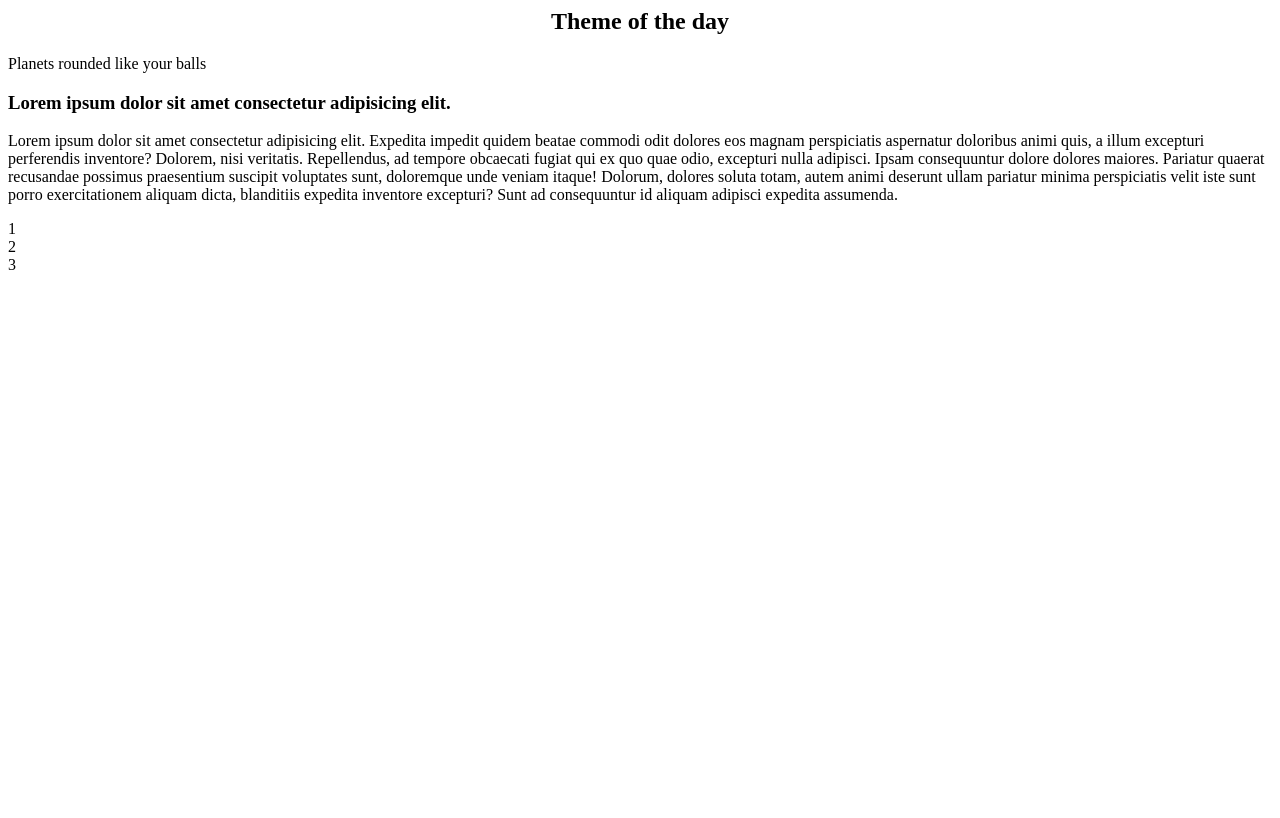
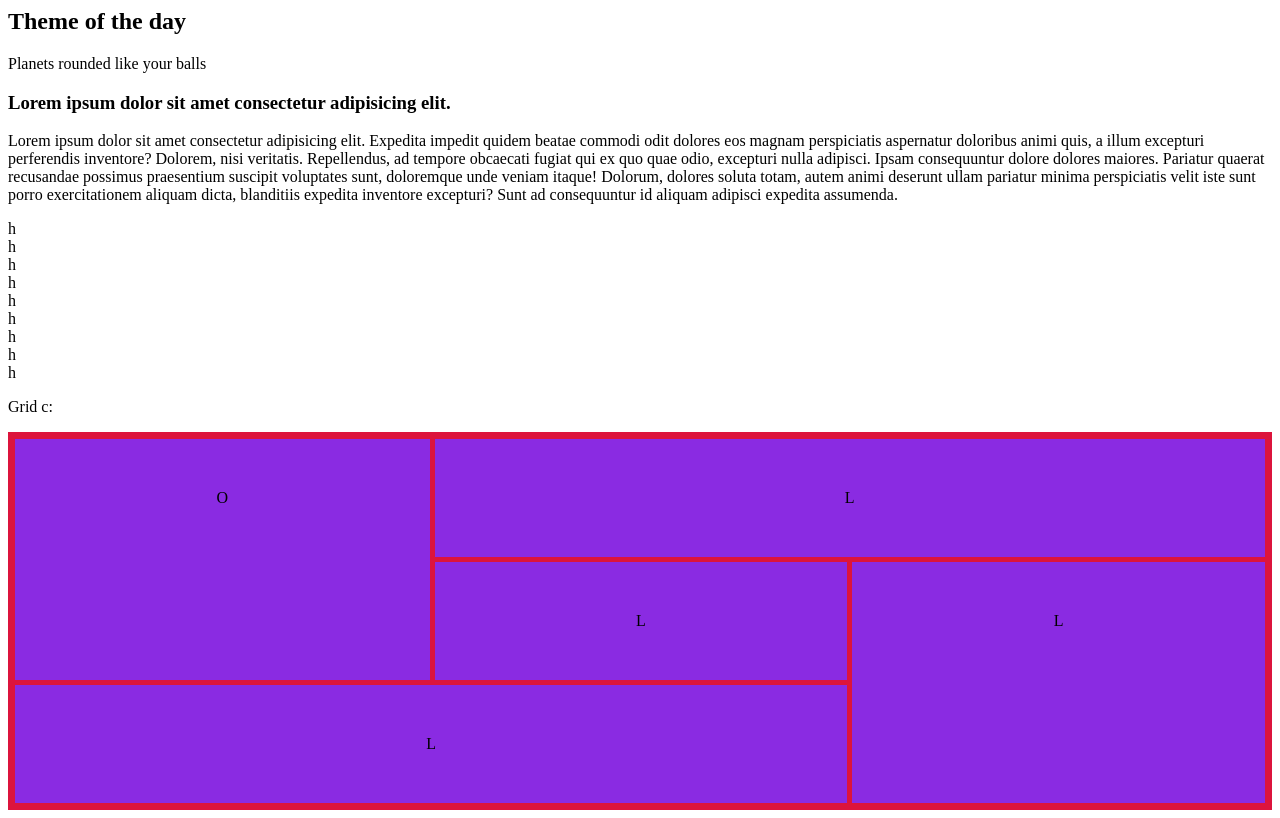
Before and after one commit to Fixishi/HTML-WA, a plain HTML site: page 0610/index.html in a window 1280 px wide. Drawn offline with Linux system fonts and the light colour scheme; files that its build step writes are made by us from their sources.

Commit message:
Grid and css addon

```diff
--- a/0610/index.html
+++ b/0610/index.html
@@ -15,9 +15,23 @@
     Repellendus, ad tempore obcaecati fugiat qui ex quo quae odio, excepturi nulla adipisci. Ipsam consequuntur dolore dolores maiores. Pariatur quaerat recusandae possimus praesentium suscipit voluptates sunt, doloremque unde veniam itaque!
     Dolorum, dolores soluta totam, autem animi deserunt ullam pariatur minima perspiciatis velit iste sunt porro exercitationem aliquam dicta, blanditiis expedita inventore excepturi? Sunt ad consequuntur id aliquam adipisci expedita assumenda.</p>
     <div class="flex-container">
-        <div>1</div>
-        <div>2</div>
-        <div>3</div>
+        <div>h</div>
+        <div>h</div>
+        <div>h</div>
+        <div>h</div>
+        <div>h</div>
+        <div>h</div>
+        <div>h</div>
+        <div>h</div>
+        <div>h</div>
+      </div>
+    <p>Grid c:</p>
+    <div class="grid-container">
+        <div class="grid1">O</div>
+        <div class="grid2">L</div>
+        <div class="grid3">L</div>
+        <div class="grid4">L</div>
+        <div class="grid5">L</div>
       </div>
 </body>
 </html>
--- /dev/null
+++ b/0610/styleGlobal.css
@@ -0,0 +1,34 @@
+.grid-container {
+    display: grid;
+    background-color: crimson;
+    grid-template-areas:
+    'menu header header'
+    'menu main right '
+    'footer footer right';
+    padding: 7px;
+    gap: 5px;
+
+}
+.grid-container > div {
+    background-color: blueviolet;
+    text-align: center;
+    font-style: initial;
+    font-size: medium;
+    padding: 50px;
+}
+
+.grid1 {
+    grid-area: menu;
+}
+.grid2{
+    grid-area: header;
+}
+.grid3 {
+    grid-area: main;
+}
+.grid4 {
+    grid-area: right;
+}
+.grid5{
+    grid-area: footer;
+}
```
